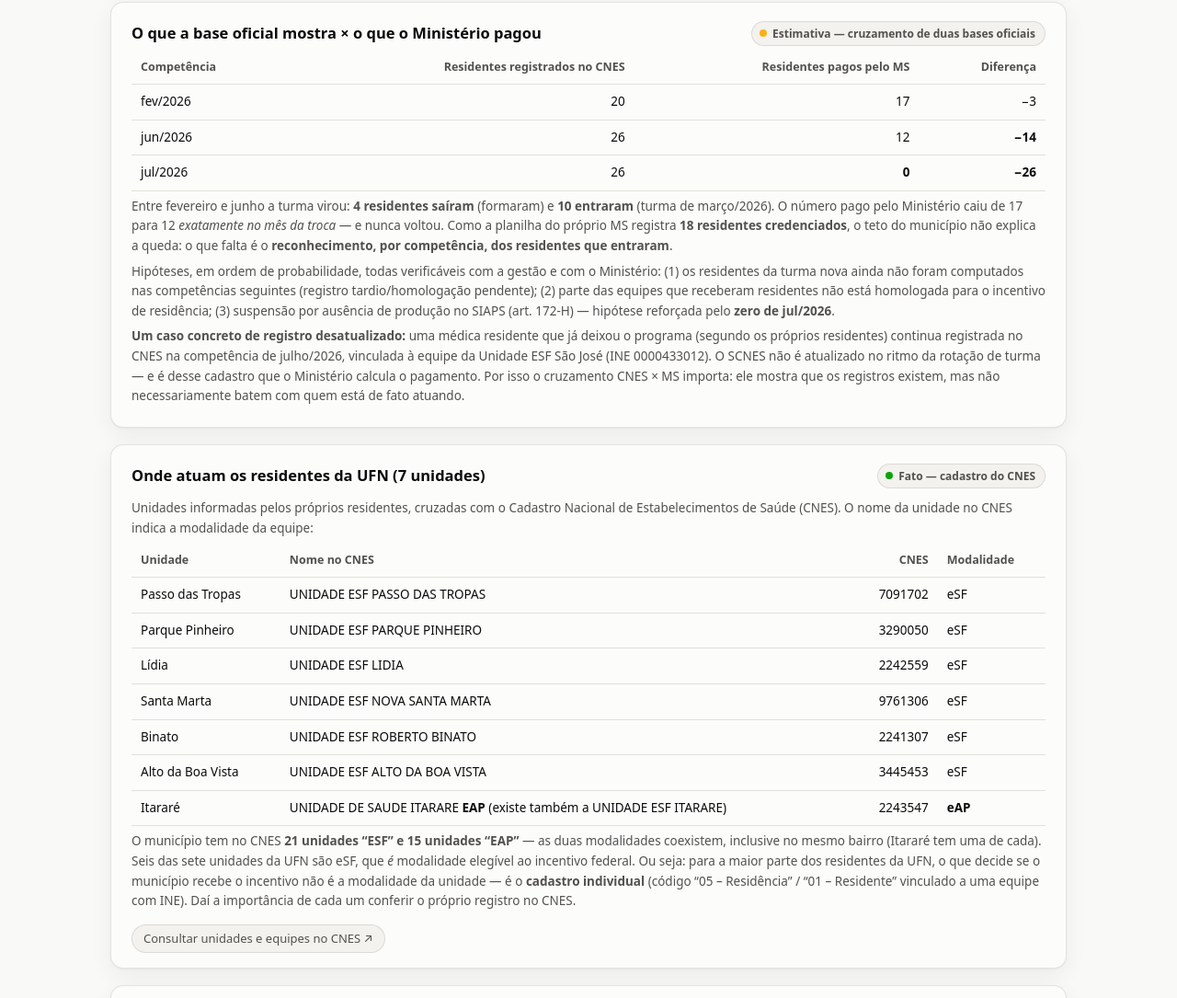
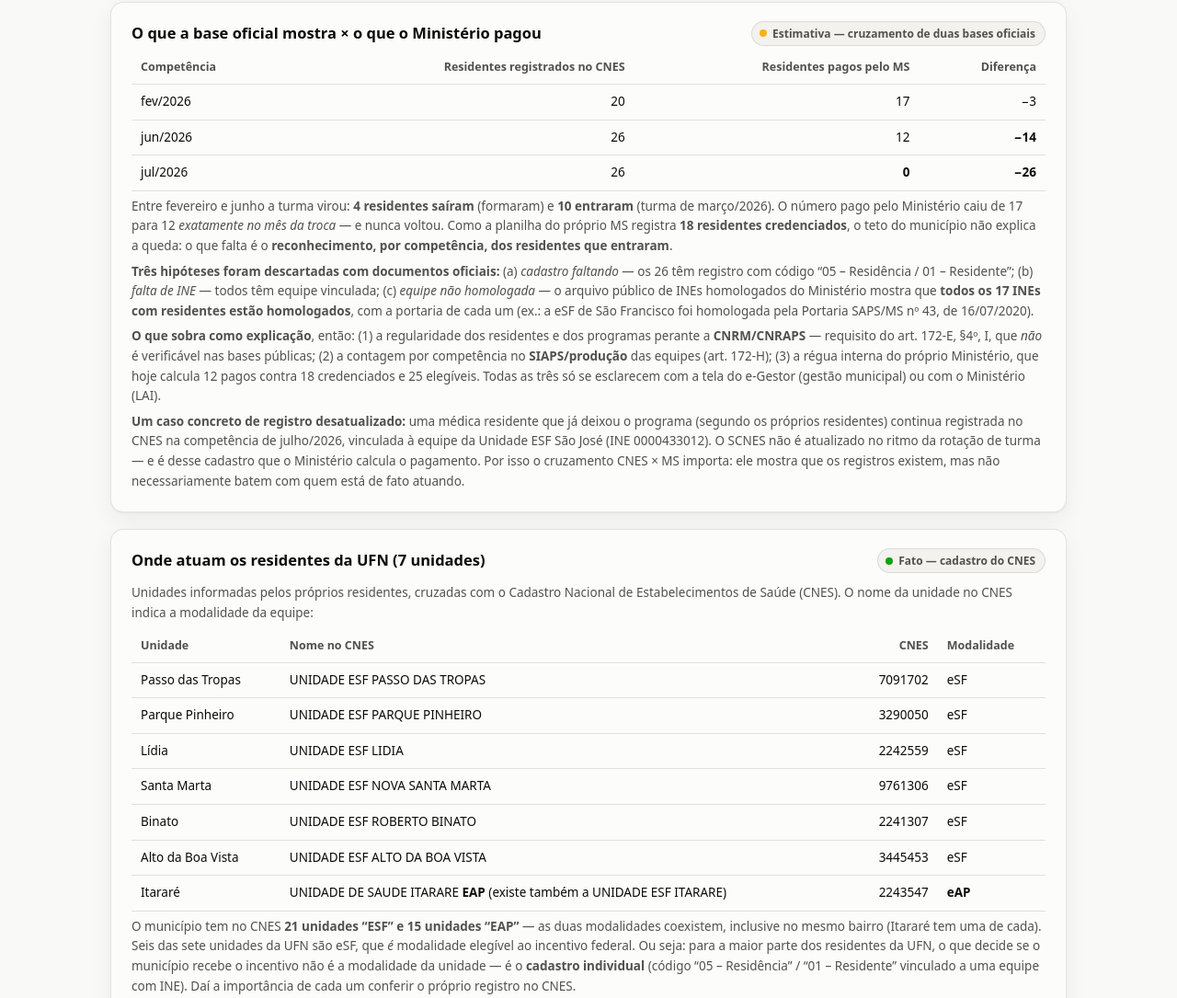
Before and after one commit to skabite/bolsa-residentes-santa-maria, a plain HTML site: page index.html in a window 1280 px wide. Shown: the part 7142-8227 px from the top of the page at 92% size. Drawn offline with Linux system fonts and the light colour scheme.

Commit message:
Homologacao verificada: todos os INEs com residentes estao homologados
O arquivo publico de INEs homologados do MS (com a portaria de cada equipe)
mostra que os 17 INEs que possuem medicos residentes em Santa Maria estao
homologados. Isso descarta a hipotese de equipe nao homologada e concentra a
explicacao em: regularidade CNRM/CNRAPS dos residentes, producao no SIAPS ou a
regua interna de contagem do Ministerio.

```diff
--- a/index.html
+++ b/index.html
@@ -634,11 +634,18 @@
       <em>exatamente no mês da troca</em> — e nunca voltou. Como a planilha do próprio MS registra
       <strong>18 residentes credenciados</strong>, o teto do município não explica a queda: o que falta é o
       <strong>reconhecimento, por competência, dos residentes que entraram</strong>.</p>
-      <p class="note">Hipóteses, em ordem de probabilidade, todas verificáveis com a gestão e com o
-      Ministério: (1) os residentes da turma nova ainda não foram computados nas competências seguintes
-      (registro tardio/homologação pendente); (2) parte das equipes que receberam residentes não está
-      homologada para o incentivo de residência; (3) suspensão por ausência de produção no SIAPS
-      (art. 172-H) — hipótese reforçada pelo <strong>zero de jul/2026</strong>.</p>
+      <p class="note"><strong>Três hipóteses foram descartadas com documentos oficiais:</strong>
+      (a) <em>cadastro faltando</em> — os 26 têm registro com código “05 – Residência / 01 – Residente”;
+      (b) <em>falta de INE</em> — todos têm equipe vinculada;
+      (c) <em>equipe não homologada</em> — o arquivo público de INEs homologados do Ministério mostra que
+      <strong>todos os 17 INEs com residentes estão homologados</strong>, com a portaria de cada um
+      (ex.: a eSF de São Francisco foi homologada pela Portaria SAPS/MS nº 43, de 16/07/2020).</p>
+      <p class="note"><strong>O que sobra como explicação</strong>, então: (1) a regularidade dos residentes
+      e dos programas perante a <strong>CNRM/CNRAPS</strong> — requisito do art. 172-E, §4º, I, que
+      <em>não</em> é verificável nas bases públicas; (2) a contagem por competência no
+      <strong>SIAPS/produção</strong> das equipes (art. 172-H); (3) a régua interna do próprio Ministério,
+      que hoje calcula 12 pagos contra 18 credenciados e 25 elegíveis. Todas as três só se esclarecem com a
+      tela do e-Gestor (gestão municipal) ou com o Ministério (LAI).</p>
       <p class="note"><strong>Um caso concreto de registro desatualizado:</strong> uma médica residente que
       já deixou o programa (segundo os próprios residentes) continua registrada no CNES na competência de
       julho/2026, vinculada à equipe da Unidade ESF São José (INE 0000433012). O SCNES não é atualizado no
```
Also changed, not shown: dados/ines_homologacao_equipes_com_residentes.csv (added, +18 -0 lines).
